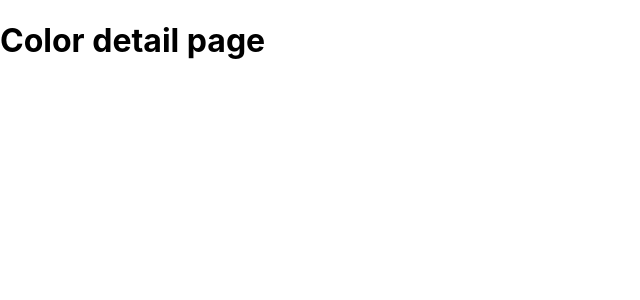
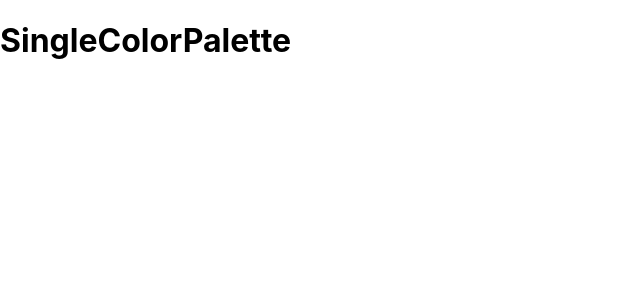
Before and after one commit to Wings30306/react-colors-1, a React (Create React App) app in the folder colors/: page /palette/1/1 in a window 1280 px wide. Shown: the top 300 px of the page, without its empty margins (0-640 px from the left). Built offline with nearby package versions, Linux system fonts and the light colour scheme.

Commit message:
In progress: Create SingleColorPalette.js + add to route

```diff
--- a/colors/src/App.js
+++ b/colors/src/App.js
@@ -5,6 +5,7 @@
 import { Route, Switch } from 'react-router-dom';
 import { Component } from 'react';
 import PaletteList from './PaletteList';
+import SingleColorPalette from './SingleColorPalette';
 
 class App extends Component {
   findPalette(id) {
@@ -27,7 +28,7 @@
           />
           <Route
             exact path="/palette/:paletteId/:colorId"
-            render={() => <h1>Color detail page</h1>}/>
+            render={() => <SingleColorPalette />}/>
         </Switch>
 
       </div>
--- /dev/null
+++ b/colors/src/SingleColorPalette.js
@@ -0,0 +1,13 @@
+import { Component } from "react";
+
+class SingleColorPalette extends Component {
+    render(){
+        return (
+            <div>
+                <h1>SingleColorPalette</h1>
+            </div>
+        )
+    }
+}
+
+export default SingleColorPalette
```
